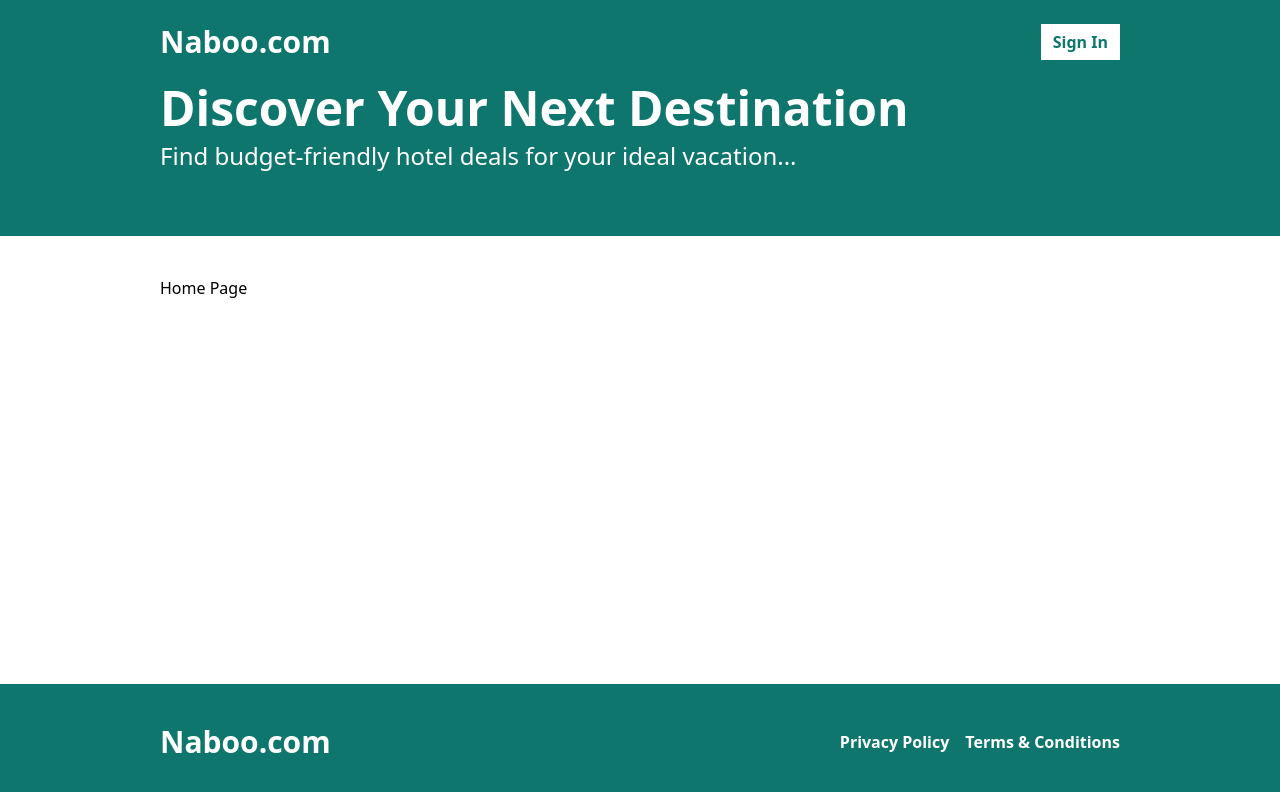
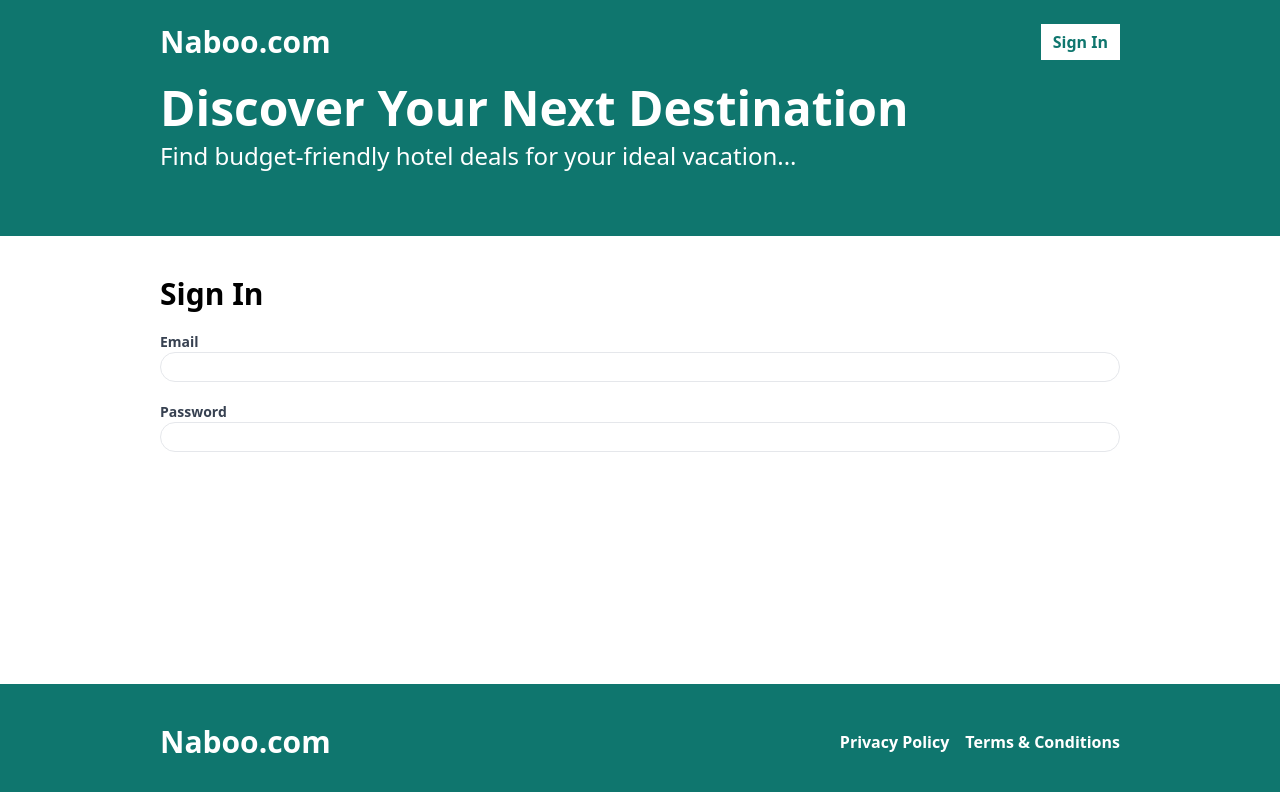
Before and after one commit to jaayeshe/mern-booking-app, a React (Vite) app in the folder frontend/: page /sign-in in a window 1280 px wide. Before the commit this address led to /. Shown: the top 792 px of the page. Built offline with nearby package versions, Linux system fonts and the light colour scheme; no server answers.

Commit message:
Implement Sign In Form Component

```diff
--- a/frontend/src/App.tsx
+++ b/frontend/src/App.tsx
@@ -6,6 +6,7 @@
 } from "react-router-dom";
 import Layout from "./layouts/Layout";
 import Register from "./pages/Register";
+import SignIn from "./pages/SignIn";
 
 const App = () => {
   return (
@@ -35,6 +36,14 @@
             </Layout>
           }
         />
+        <Route
+          path="/sign-in"
+          element={
+            <Layout>
+              <SignIn />
+            </Layout>
+          }
+        />
         <Route path="*" element={<Navigate to="/" />} />
       </Routes>
     </Router>
--- /dev/null
+++ b/frontend/src/pages/SignIn.tsx
@@ -0,0 +1,51 @@
+import { useForm } from "react-hook-form";
+
+export type SignInFormData = {
+  email: string;
+  password: string;
+};
+
+const SignIn = () => {
+  const {
+    register,
+    formState: { errors },
+  } = useForm<SignInFormData>();
+
+  return (
+    <form className="flex flex-col gap-5">
+      <h2 className="text-3xl font-bold">Sign In</h2>
+
+      <label className="text-gray-700 text-sm font-bold flex-1">
+        Email
+        <input
+          type="email"
+          className="border rounded-full w-full py-1 px-2 font-normal"
+          {...register("email", { required: "Email is required" })}
+        ></input>
+        {errors.email && (
+          <span className="text-red-500">{errors.email.message} </span>
+        )}
+      </label>
+      <label className="text-gray-700 text-sm font-bold flex-1">
+        Password
+        <input
+          type="password"
+          className="border rounded-full w-full py-1 px-2 font-normal"
+          {...register("password", {
+            required: "Password is required",
+            minLength: {
+              value: 6,
+              message: "Password must be at least 6 characters ",
+            },
+          })}
+        ></input>
+        {errors.password && (
+          <span className="text-red-500">{errors.password.message} </span>
+        )}
+      </label>
+    </form>
+  );
+};
+
+export default SignIn;
+//type: specify all the properties our form is going to have
```
Also changed, not shown: 1 other file (tests, documents, lock files or other folders).
